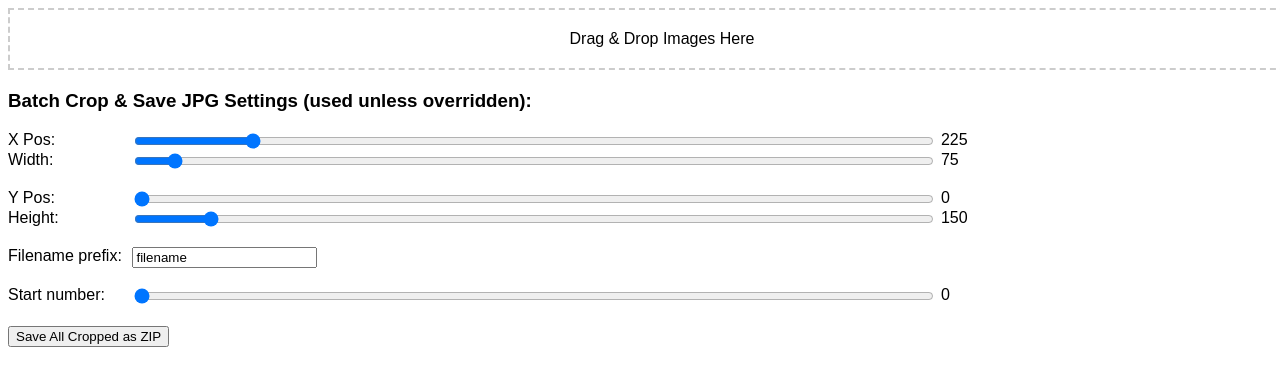
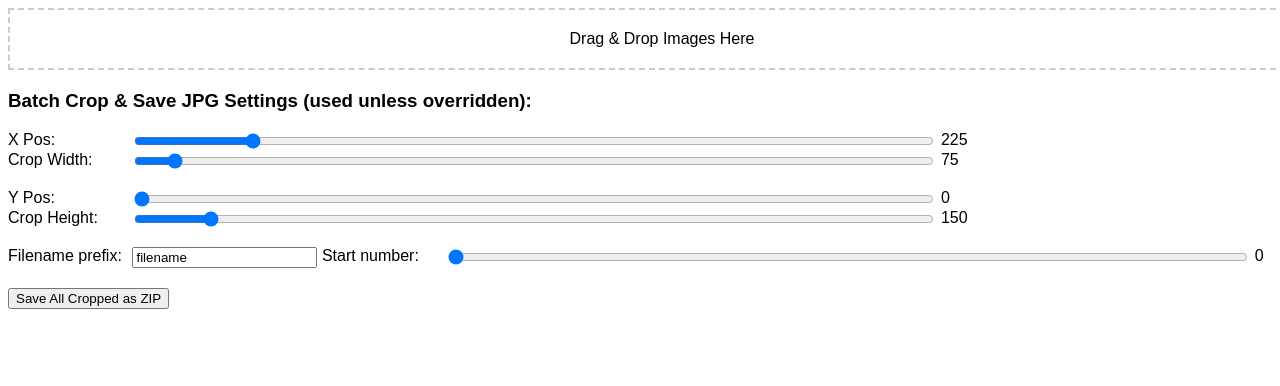
Before and after one commit to beatsaway/batchcropsavejpg, a plain HTML site: page index.html in a window 1280 px wide. Shown: the top 386 px of the page. Drawn offline with nearby package versions, Linux system fonts and the light colour scheme.

Commit message:
Update index.html

```diff
--- a/index.html
+++ b/index.html
@@ -53,7 +53,7 @@
   <input id="globalXSlider" type="range" min="0" max="1600" value="225" style="width:800px;vertical-align:middle;">
   <span id="globalXVal"></span><br>
 
-  <label>Width:</label>
+  <label>Crop Width:</label>
   <input id="globalWSlider" type="range" min="10" max="1600" value="75" style="width:800px;vertical-align:middle;">
   <span id="globalWVal"></span><br><br>
 
@@ -61,13 +61,12 @@
   <input id="globalYSlider" type="range" min="0" max="1600" value="0" style="width:800px;vertical-align:middle;">
   <span id="globalYVal"></span><br>
 
-  <label>Height:</label>
+  <label>Crop Height:</label>
   <input id="globalHSlider" type="range" min="10" max="1600" value="150" style="width:800px;vertical-align:middle;">
   <span id="globalHVal"></span><br><br>
 
   <label>Filename prefix:</label>
   <input id="filenamePrefix" type="text" value="filename" style="vertical-align:middle;">
-  <br><br>
 
   <label>Start number:</label>
   <input id="startNumberSlider" type="range" min="0" max="1600" value="0" style="width:800px;vertical-align:middle;">
```
